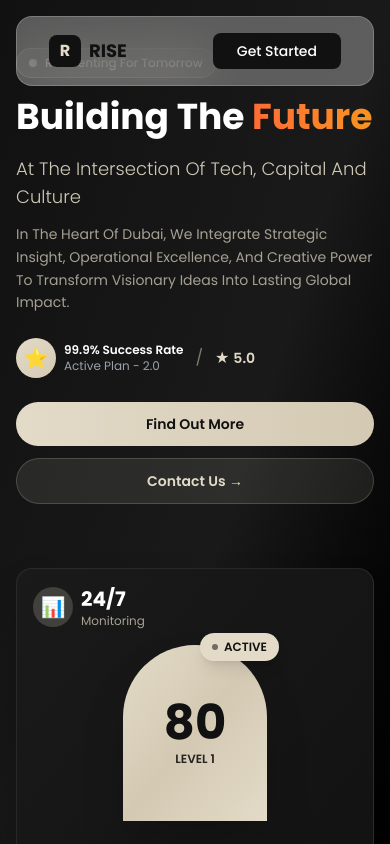
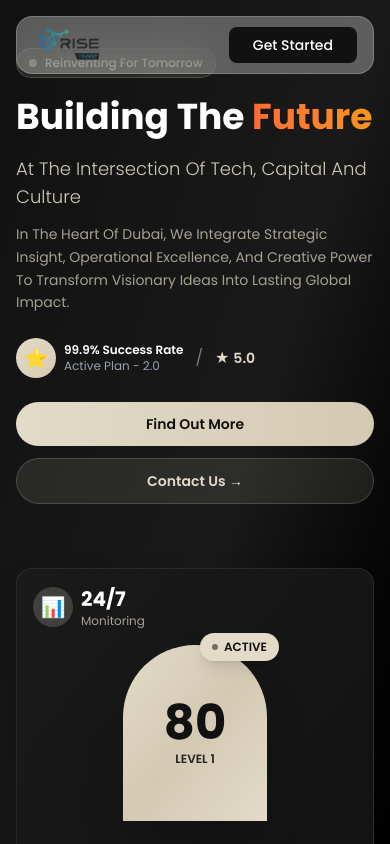
Before and after one commit to Hemant2335/onenightminimalist, a Next.js app: page / in a window 390 px wide. Shown: the top 844 px of the page. Built offline with nearby package versions, Linux system fonts and the light colour scheme.

Commit message:
MInor Chages

```diff
--- a/components/Header.tsx
+++ b/components/Header.tsx
@@ -1,36 +1,53 @@
-'use client';
+"use client";
 
-import { useState } from 'react';
-import Link from 'next/link';
+import { useState } from "react";
+import Link from "next/link";
+import Image from "next/image";
+import { useRouter } from "next/navigation";
 
 export default function Header() {
   const [isOpen, setIsOpen] = useState(false);
-
+  const router = useRouter();
   return (
     <div className="fixed top-0 left-0 right-0 w-full flex justify-center px-4 pt-4 z-50">
       <nav className="backdrop-blur-xl bg-white/30 border border-white/20 rounded-2xl max-w-6xl w-full">
-        <div className="px-8 py-4">
+        <div className="px-4 py-2 lg:px-8 lg:py-4">
           <div className="flex items-center justify-between">
             <div className="flex items-center space-x-2">
-              <div className="w-8 h-8 rounded-lg flex items-center justify-center bg-[#111111]">
-                <span className="font-bold text-base text-[#E3DBC8]">R</span>
-              </div>
-              <div>
-                <div className="font-bold text-lg text-[#111111]">RISE</div>
+              <div className="w-20 cursor-pointer" onClick={()=>router.push('/')}>
+                <Image
+                  src="/Logo.png" // Placeholder
+                  alt="RISE Venture Studio Logo"
+                  width={200}
+                  height={70}
+                  className="object-contain cursor-pointer"
+                />
               </div>
             </div>
 
             <div className="hidden md:flex items-center space-x-6">
-              <a href="#ventures" className="text-sm font-normal hover:text-gray-600 text-white transition-colors">
+              <a
+                href="#ventures"
+                className="text-sm font-normal hover:text-gray-600 text-white transition-colors"
+              >
                 Ventures
               </a>
-              <a href="#events" className="text-sm font-normal hover:text-gray-600 text-white transition-colors">
+              <a
+                href="#events"
+                className="text-sm font-normal hover:text-gray-600 text-white transition-colors"
+              >
                 Events
               </a>
-              <a href="#divisions" className="text-sm font-normal hover:text-gray-600 text-white transition-colors">
+              <a
+                href="#divisions"
+                className="text-sm font-normal hover:text-gray-600 text-white transition-colors"
+              >
                 Divisions
               </a>
-              <a href="#contact" className="text-sm font-normal hover:text-gray-600 text-white transition-colors">
+              <a
+                href="#contact"
+                className="text-sm font-normal hover:text-gray-600 text-white transition-colors"
+              >
                 Contact
               </a>
             </div>
--- a/components/RiseLandingPage.tsx
+++ b/components/RiseLandingPage.tsx
@@ -1,10 +1,11 @@
 "use client";
 
+import { useRouter } from "next/navigation";
 import React, { useEffect, useRef } from "react";
 
 const RiseLandingPage = () => {
   const observerRef = useRef<IntersectionObserver | null>(null);
-
+  const router = useRouter();
   useEffect(() => {
     // Smooth scroll for anchor links
     const handleAnchorClick = (e: MouseEvent) => {
@@ -259,7 +260,7 @@ const RiseLandingPage = () => {
                     <span className="text-sm sm:text-base lg:text-lg">Dubai Islands</span>
                   </div>
                 </div>
-                <button className="w-full sm:w-auto px-6 sm:px-8 py-3 sm:py-4 rounded-full font-bold hover:shadow-xl cursor-pointer transition-all duration-300 hover:scale-105 bg-[#E3DBC8] text-[#111111] text-sm sm:text-base">
+                <button onClick={()=>{router.push('/event')}} className="w-full sm:w-auto px-6 sm:px-8 py-3 sm:py-4 rounded-full font-bold hover:shadow-xl cursor-pointer transition-all duration-300 hover:scale-105 bg-[#E3DBC8] text-[#111111] text-sm sm:text-base">
                   Find Out More
                 </button>
               </div>
```
Also changed, not shown: public/Logo.png (added).
